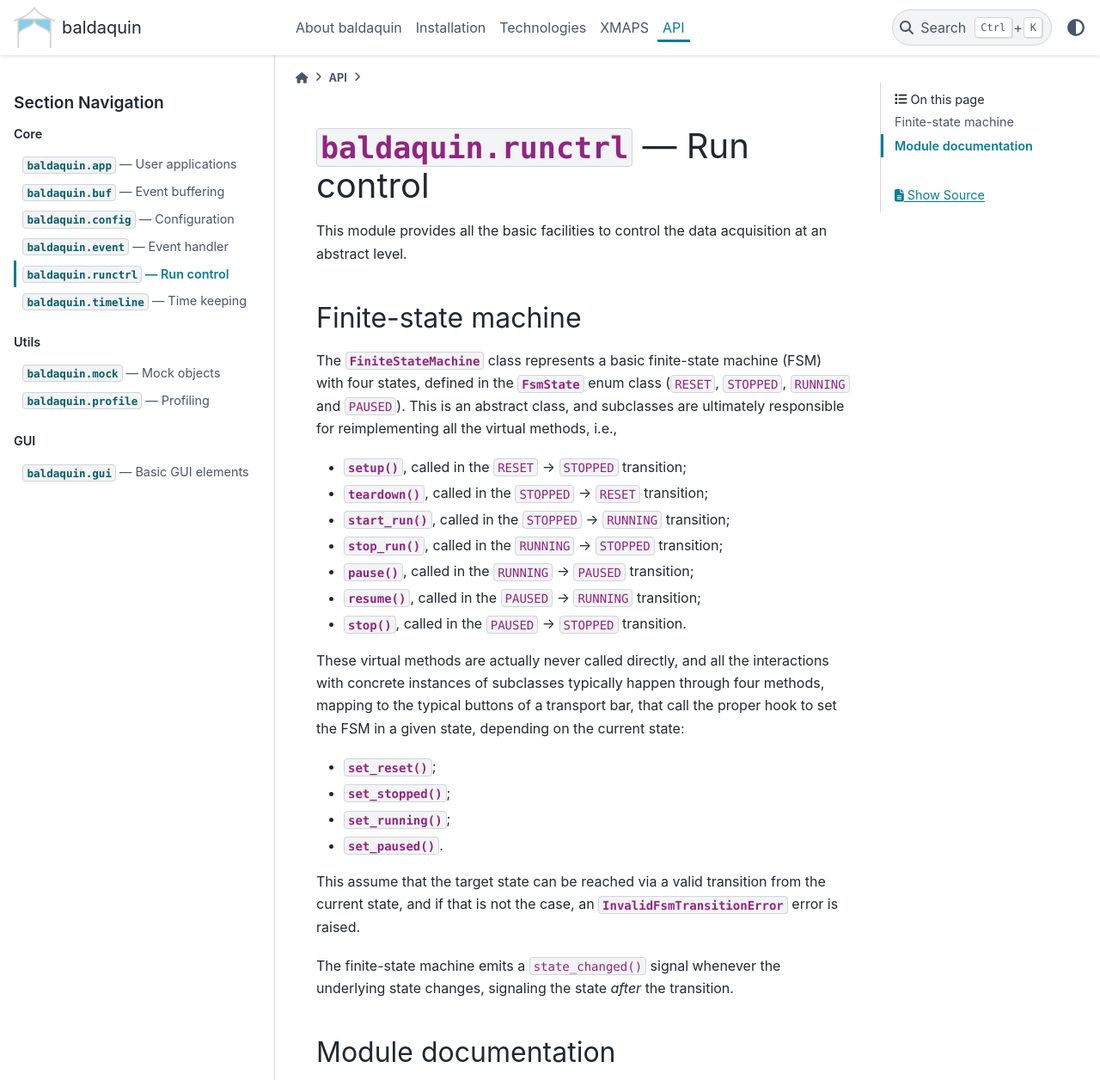
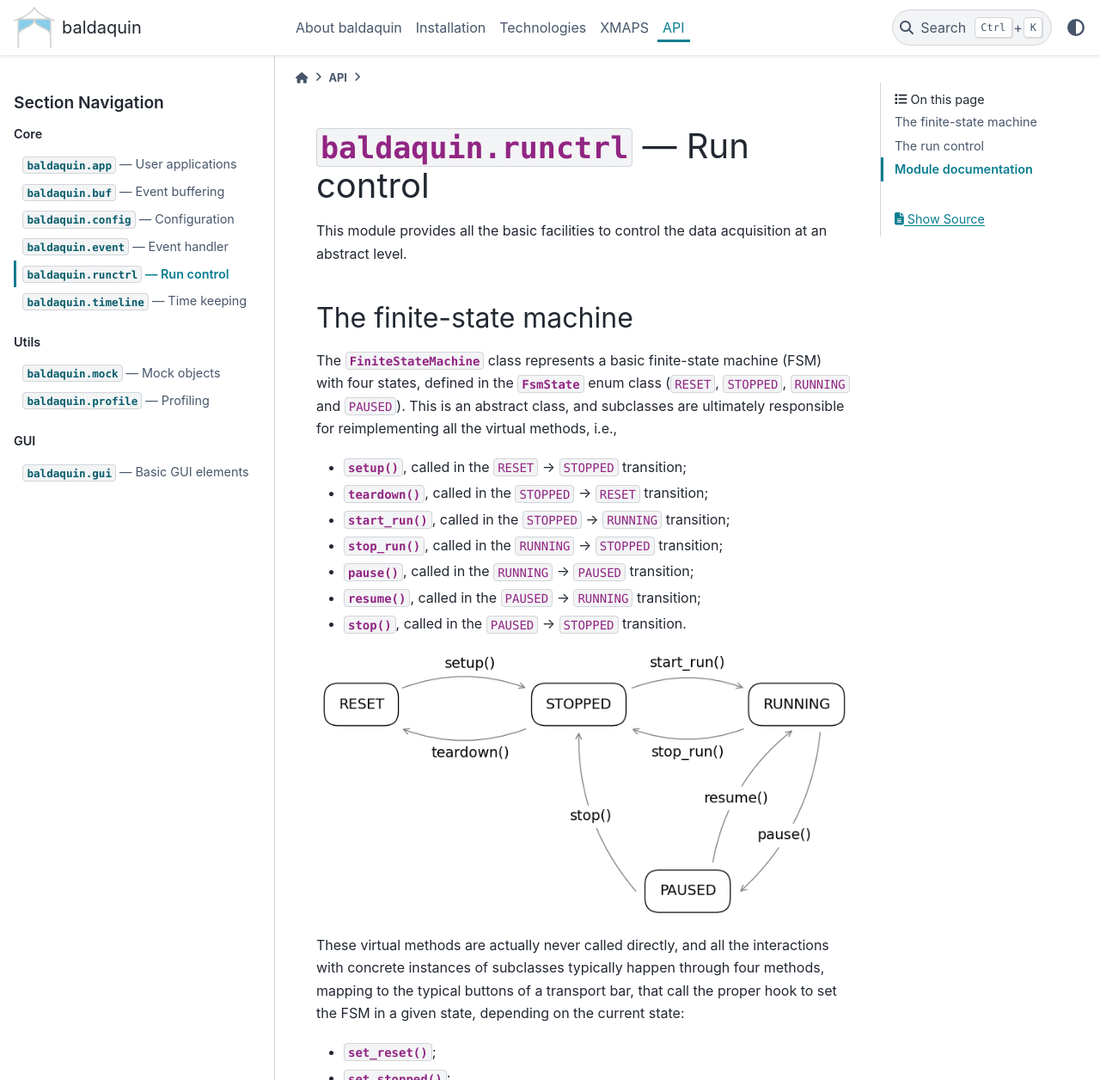
Before and after one commit to lucabaldini/baldaquin, a Sphinx documentation site: the page built from docs/runctrl.rst, in a window 1280 px wide and 1400 px high, cut to the strip 0-1256 px from the top of the window. Shown: the whole strip at 86% size. Built offline with Sphinx 7.4.7 and the PyData theme 0.15.4, drawn with Linux system fonts in a browser that asks for light colours; formulas are drawn with MathJax 3; part of the change alters nothing that is shown.

Commit message:
More docs.

```diff
--- /dev/null
+++ b/docs/macro/fsm.py
@@ -0,0 +1,84 @@
+# Copyright (C) 2023 the baldaquin team.
+#
+# This program is free software: you can redistribute it and/or modify
+# it under the terms of the GNU General Public License as published by
+# the Free Software Foundation, either version 3 of the License, or
+# (at your option) any later version.
+#
+# This program is distributed in the hope that it will be useful,
+# but WITHOUT ANY WARRANTY; without even the implied warranty of
+# MERCHANTABILITY or FITNESS FOR A PARTICULAR PURPOSE.  See the
+# GNU General Public License for more details.
+#
+# You should have received a copy of the GNU General Public License
+# along with this program.  If not, see <https://www.gnu.org/licenses/>.
+
+"""Finite-state machine diagram.
+"""
+
+from baldaquin import BALDAQUIN_DOCS
+from baldaquin.plt_ import plt
+
+
+def diagram_figure(figure_name):
+    """Create a white, empty figure.
+    """
+    plt.figure(figure_name)
+    plt.axis('off')
+
+
+def diagram_box(x : float, y : float, text : str, **kwargs) -> None:
+    """Draw a text box.
+    """
+    kwargs.setdefault('color', 'black')
+    kwargs.setdefault('ha', 'center')
+    bbox = dict(facecolor='none', edgecolor='black', boxstyle='round,pad=1')
+    plt.text(x, y, text, bbox=bbox, **kwargs)
+
+
+def text(x : float, y : float, text : str, **kwargs):
+    """
+    """
+    kwargs.setdefault('ha', 'center')
+    kwargs.setdefault('backgroundcolor', 'white')
+    plt.text(x, y, text, **kwargs)
+
+
+def arrow(start, end, connectionstyle : str = 'arc3,rad=-0.2'):
+    """
+    """
+    _arrowprops=dict(arrowstyle="->", color="0.5", shrinkA=5, shrinkB=5,
+        patchA=None, patchB=None, connectionstyle=connectionstyle)
+    plt.annotate('', xy=end, xytext=start, arrowprops=_arrowprops)
+
+
+def fsm() -> None:
+    """Draw the finite-state machine diagram
+    """
+    diagram_figure('baldaquin_fsm')
+    diagram_box(0.0, 0.75, 'RESET')
+    arrow((0.075, 0.8), (0.35, 0.8))
+    text(0.225, 0.85, 'setup()', va='bottom')
+    arrow((0.35, 0.7), (0.075, 0.7))
+    text(0.225, 0.65, 'teardown()', va='top')
+    diagram_box(0.45, 0.75, 'STOPPED')
+    arrow((0.55, 0.8), (0.8, 0.8))
+    text(0.675, 0.85, 'start_run()', va='bottom')
+    arrow((0.8, 0.7), (0.55, 0.7))
+    text(0.675, 0.65, 'stop_run()', va='top')
+    diagram_box(0.9, 0.75, 'RUNNING')
+    diagram_box(0.675, 0.25, 'PAUSED')
+    arrow((0.95, 0.7), (0.775, 0.25))
+    text(0.875, 0.4, 'pause()')
+    arrow((0.725, 0.325), (0.9, 0.7))
+    text(0.775, 0.5, 'resume()')
+    arrow((0.575, 0.25), (0.45, 0.7))
+    text(0.475, 0.45, 'stop()')
+
+
+
+if __name__ == '__main__':
+    fsm()
+    file_path = BALDAQUIN_DOCS / 'figures' / 'baldaquin_fsm.png'
+    plt.savefig(file_path)
+    plt.show()
--- a/docs/runctrl.rst
+++ b/docs/runctrl.rst
@@ -7,8 +7,8 @@ This module provides all the basic facilities to control the data acquisition at
 an abstract level.
 
 
-Finite-state machine
---------------------
+The finite-state machine
+------------------------
 
 The :class:`FiniteStateMachine <baldaquin.runctrl.FiniteStateMachine>` class
 represents a basic finite-state machine (FSM) with four states, defined in
@@ -32,6 +32,10 @@ reimplementing all the virtual methods, i.e.,
 * :meth:`stop() <baldaquin.runctrl.FiniteStateMachine.stop()>`,
   called in the ``PAUSED`` -> ``STOPPED`` transition.
 
+
+.. figure:: figures/baldaquin_fsm.png
+
+
 These virtual methods are actually never called directly, and all the interactions
 with concrete instances of subclasses typically happen through four methods, mapping
 to the typical buttons of a transport bar, that call the proper hook to set the FSM
@@ -51,6 +55,9 @@ The finite-state machine emits a ``state_changed()`` signal whenever the underly
 state changes, signaling the state `after` the transition.
 
 
+The run control
+---------------
+
 
 
 
```
Also changed, not shown: docs/figures/baldaquin_fsm.png (added).
